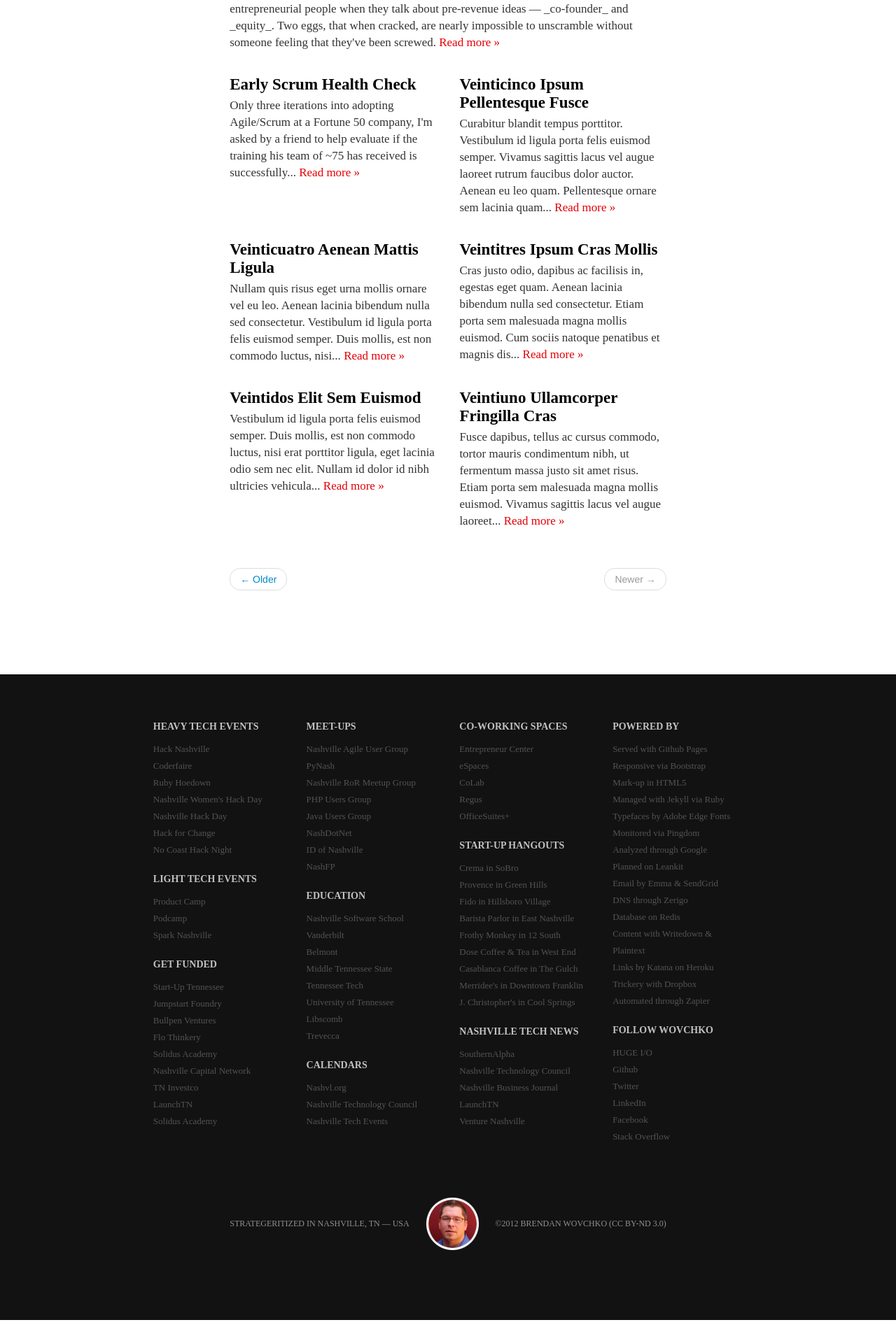
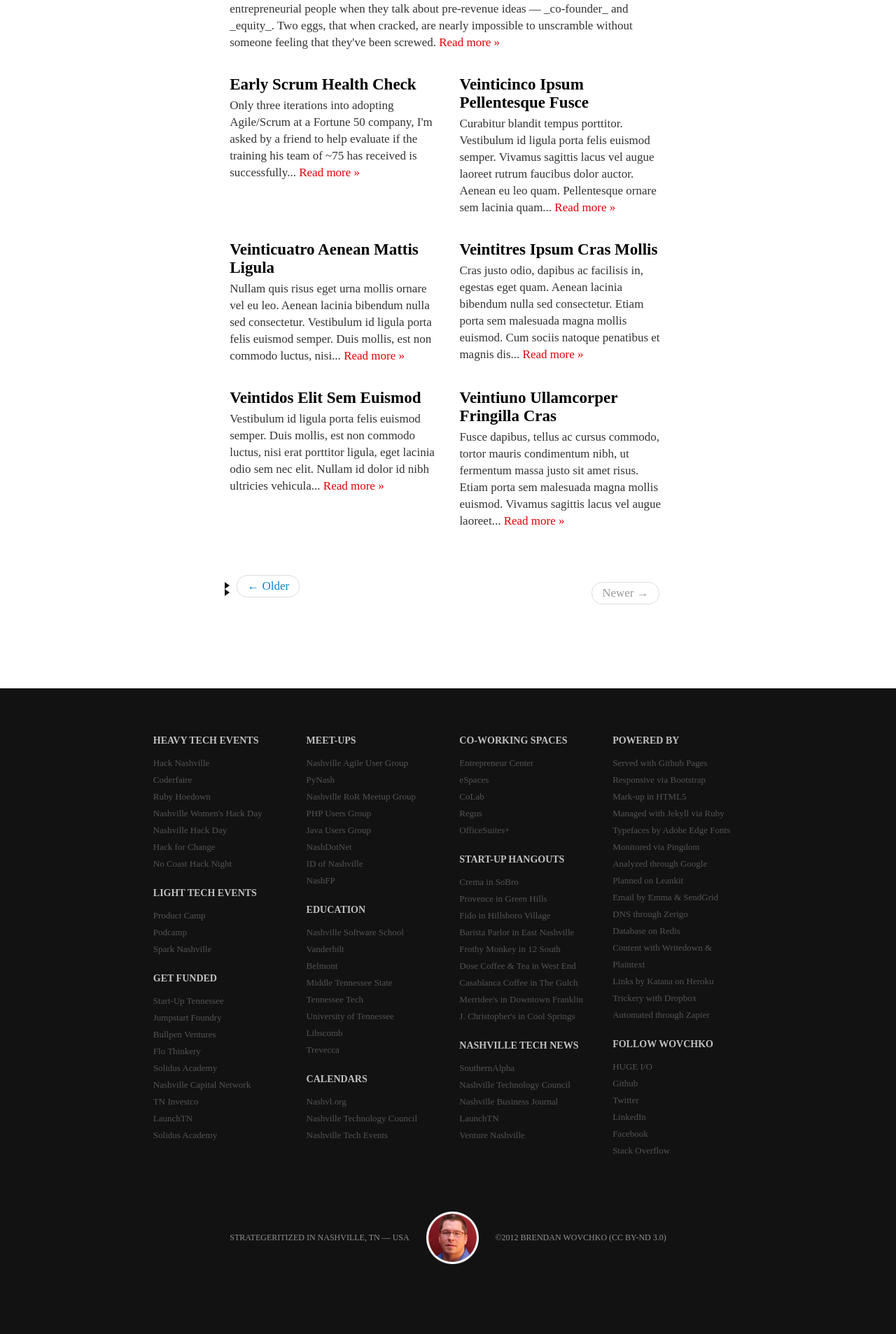
Before and after one commit to wovchko/inklings, a Jekyll site: the page built from index.html, in a window 1280 px wide. Shown: the part 943-2850 px from the top of the page at 70% size. Built offline with Jekyll 4.4.1, drawn with Linux system fonts in a browser that asks for light colours; Markdown is read by kramdown in place of the engine named in the settings; the list of posts is cut into pages by our own code.

Commit message:
Add styles

```diff
--- a/css/bootstrap_custom.css
+++ b/css/bootstrap_custom.css
@@ -790,6 +790,24 @@
 .recent p a {
   color: #e30006;
   white-space: nowrap;
+}
+.recent ul {
+    font-family: marvel, serif;
+    font-size: 17px;
+    padding: 0 10px;
+    list-style: none;
+}
+.recent li:before {
+    content: "";
+    border-color: transparent #111;
+    border-style: solid;
+    border-width: 0.35em 0 0.35em 0.45em;
+    display: block;
+    height: 0;
+    width: 0;
+    left: -1em;
+    top: 20px;
+    position: relative;
 }
 .footer {
   padding: 45px 0 0 0;
```
